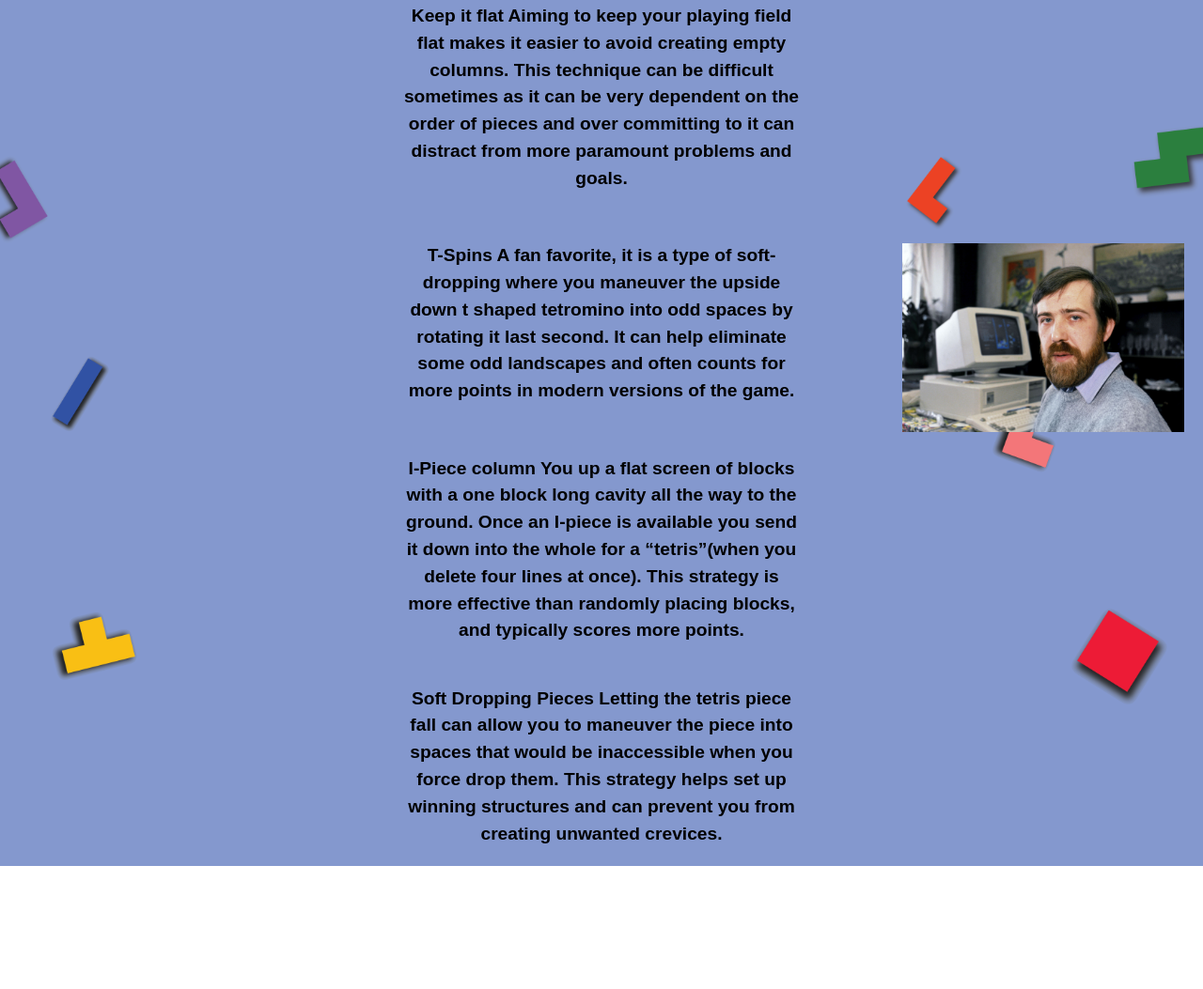
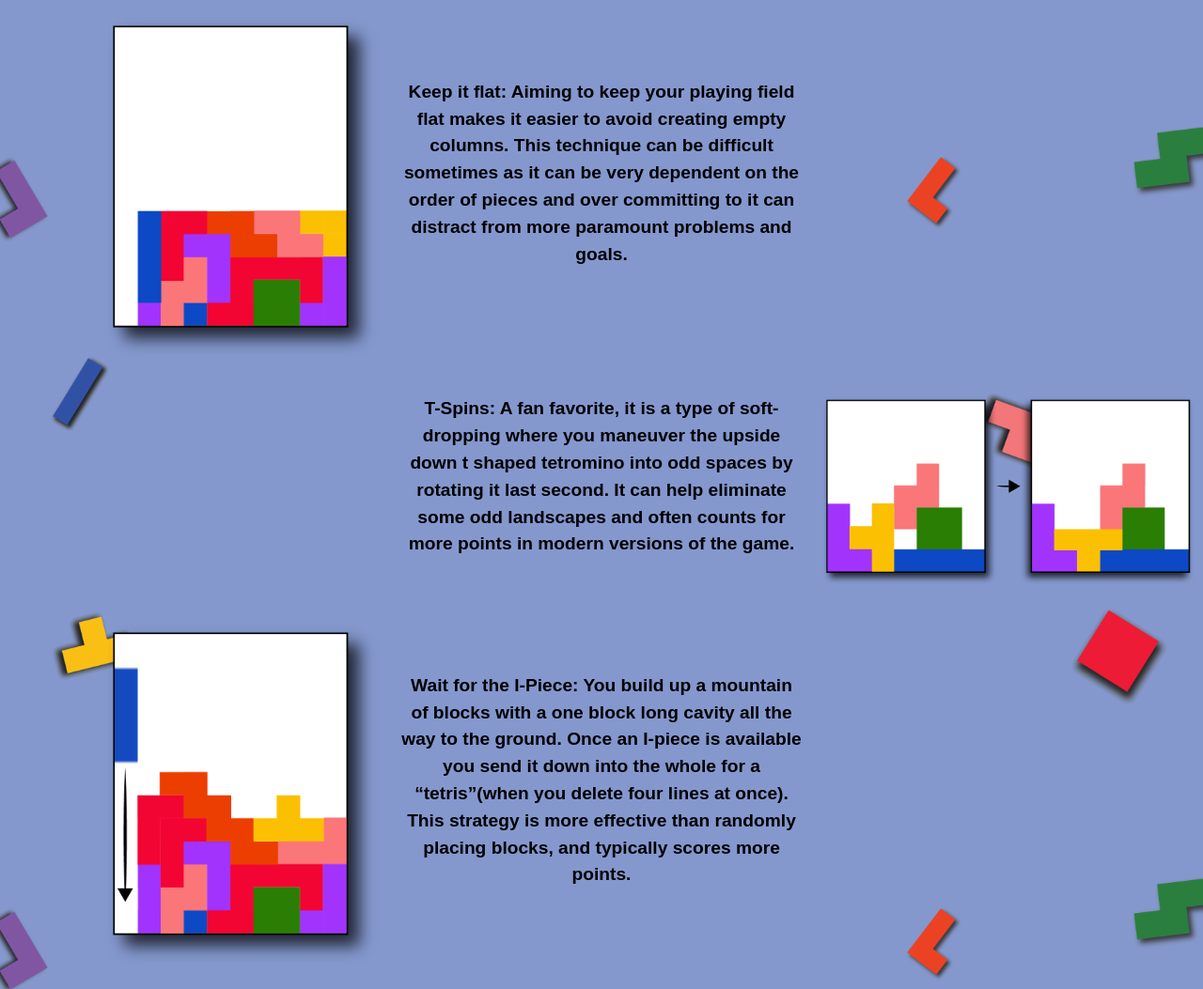
Before and after one commit to DustinBraufman/Tetris, a plain HTML site: page Strategy.html in a window 1280 px wide. Shown: the part 483-1536 px from the top of the page at 94% size. Before the commit the page ends 1405 px from the top, so only its background shows below. Drawn offline with Linux system fonts and the light colour scheme; a web font is replaced by a local one.

Commit message:
done less go

```diff
--- a/Strategy.html
+++ b/Strategy.html
@@ -32,11 +32,12 @@
 </div>
 
 <p> </p>
-<p> </p>
+<div class="left">
+    <img src="images/Keep it flat.png" width="300px" title="Flat Strat">
+</div>
 
 <div class="text">
-    <p>  Keep it flat
-        Aiming to keep your playing field flat makes it easier to avoid creating empty columns. This technique can be difficult sometimes as it can be very dependent on the order of pieces and over committing to it can distract from more paramount problems and goals.
+    <p>  Keep it flat: Aiming to keep your playing field flat makes it easier to avoid creating empty columns. This technique can be difficult sometimes as it can be very dependent on the order of pieces and over committing to it can distract from more paramount problems and goals.
 </p>
     </div>
 
@@ -44,29 +45,31 @@
     <p> </p>
 <div class="text">
     <p>
-        T-Spins
-        A fan favorite, it is a type of soft-dropping where you maneuver the upside down t shaped tetromino into odd spaces by rotating it last second. It can help eliminate some odd landscapes and often counts for more points in modern versions of the game. </p>
+        T-Spins: A fan favorite, it is a type of soft-dropping where you maneuver the upside down t shaped tetromino into odd spaces by rotating it last second. It can help eliminate some odd landscapes and often counts for more points in modern versions of the game. </p>
     </div>
-    <div class="left">
-        <img src="images/Tetris founder.jpg" width="300px" title="Alexey Pajitnov">
+    <div class="right">
+        <img src="images/tspinsss.png" width="400px" title="T Spinssss">
     </div>
 
 
-    <p> </p>
+    <div class="left">
+        <img src="images/I piece.png" width="300px" title="I Piece Strategy">
+    </div>
 <div class="text">
     <p>
-      I-Piece column
-You up a flat screen of blocks with a one block long cavity all the way to the ground. Once an I-piece is available you send it down into the whole for a “tetris”(when you delete four lines at once). This strategy is more effective than randomly placing blocks, and typically scores more points.</p>
+      Wait for the I-Piece: You build up a mountain of blocks with a one block long cavity all the way to the ground. Once an I-piece is available you send it down into the whole for a “tetris”(when you delete four lines at once). This strategy is more effective than randomly placing blocks, and typically scores more points.</p>
     </div>
 
     <p> </p>
     <p> </p>
 <div class="text">
     <p>
-        Soft Dropping Pieces
+        The Soft Drop:
         Letting the tetris piece fall can allow you to maneuver the piece into spaces that would be inaccessible when you force drop them. This strategy helps set up winning structures and can prevent you from creating unwanted crevices.</p>
     </div>
-
+    <div class="right">
+        <img src="images/slow fall.png" width="300px" title="Utilizing the Slow Fall">
+    </div>
 </div>
 
 </body>
--- a/style.css
+++ b/style.css
@@ -5,6 +5,7 @@ body {
     background-size: cover; /* Ensures the background does not resize */
     margin: 0px;
     overflow: scroll;
+    padding-bottom: 100px;
 
 }
 
@@ -20,7 +21,8 @@ body {
     background: #8BC2A8;
     word-spacing: 55px;
     font-size: large;
-    z-index: 999;
+    z-index: 100;
+    top: 0;
     width: 100%;
     position: sticky;
     line-height: 40px;
@@ -57,6 +59,13 @@ padding-right: 20px;
 margin-top: 30px;
 }
 
+.right{
+    display: flex;
+    justify-content: flex-start;
+    padding-left: 20px;
+    margin-top: 30px;
+    }
+
 .grid-container{
     display: grid;
     /* grid-template-columns: 1fr 600px 1fr; */
```
Also changed, not shown: Rules.html (+4 -3 lines), images/I piece.png (added), images/Keep it flat.png (added), images/fallingpiece.png (added), images/slow fall.png (added), images/tspinsss.png (added).
